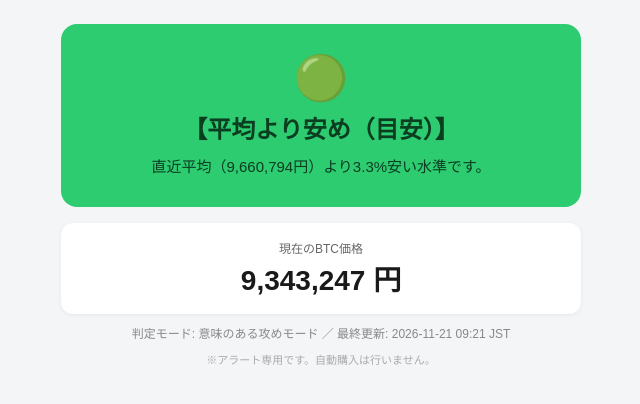
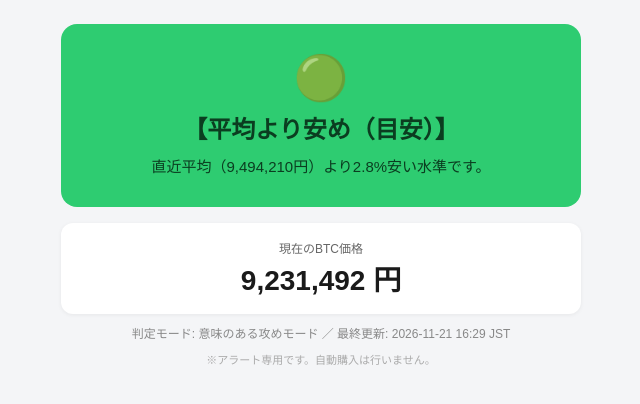
Before and after one commit to daikiogita0708-lab/btc-signal, a plain HTML site: page index.html in a window 1280 px wide. Shown: the full height of the page, 319-959 px from the left. Drawn offline with Linux system fonts and the light colour scheme.

Commit message:
deploy: 3667cccf852998a90a6c246a2a646dca615ca0f2

```diff
--- a/index.html
+++ b/index.html
@@ -22,13 +22,13 @@
   <div class="card">
     <div class="emoji">🟢</div>
     <div class="title">【平均より安め（目安）】</div>
-    <div class="reason">直近平均（9,660,794円）より3.3%安い水準です。</div>
+    <div class="reason">直近平均（9,494,210円）より2.8%安い水準です。</div>
   </div>
   <div class="price">
     <div class="label">現在のBTC価格</div>
-    <div class="value">9,343,247 円</div>
+    <div class="value">9,231,492 円</div>
   </div>
-  <div class="meta">判定モード: 意味のある攻めモード ／ 最終更新: 2026-11-21 09:21 JST</div>
+  <div class="meta">判定モード: 意味のある攻めモード ／ 最終更新: 2026-11-21 16:29 JST</div>
   <div class="note">※アラート専用です。自動購入は行いません。</div>
 </body>
 </html>
```
